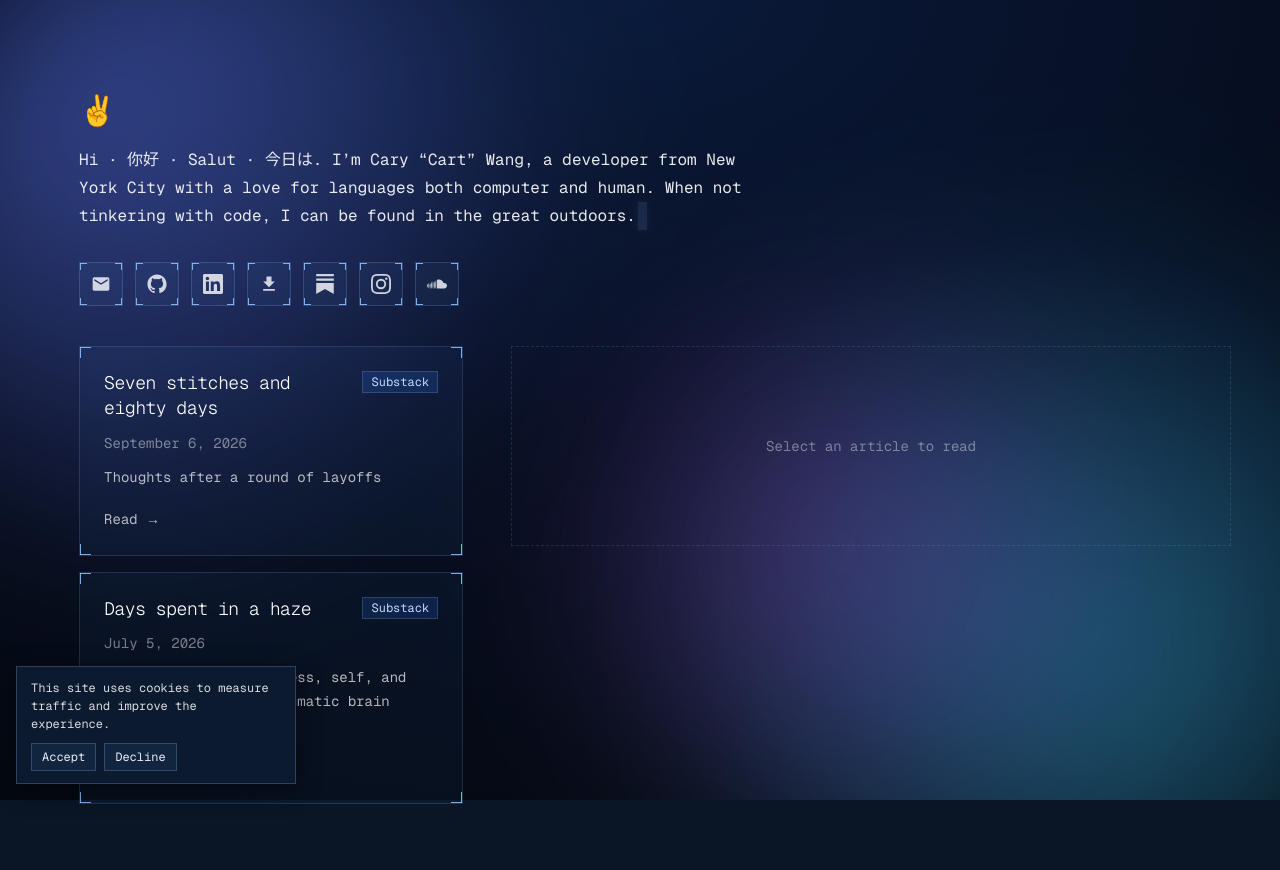
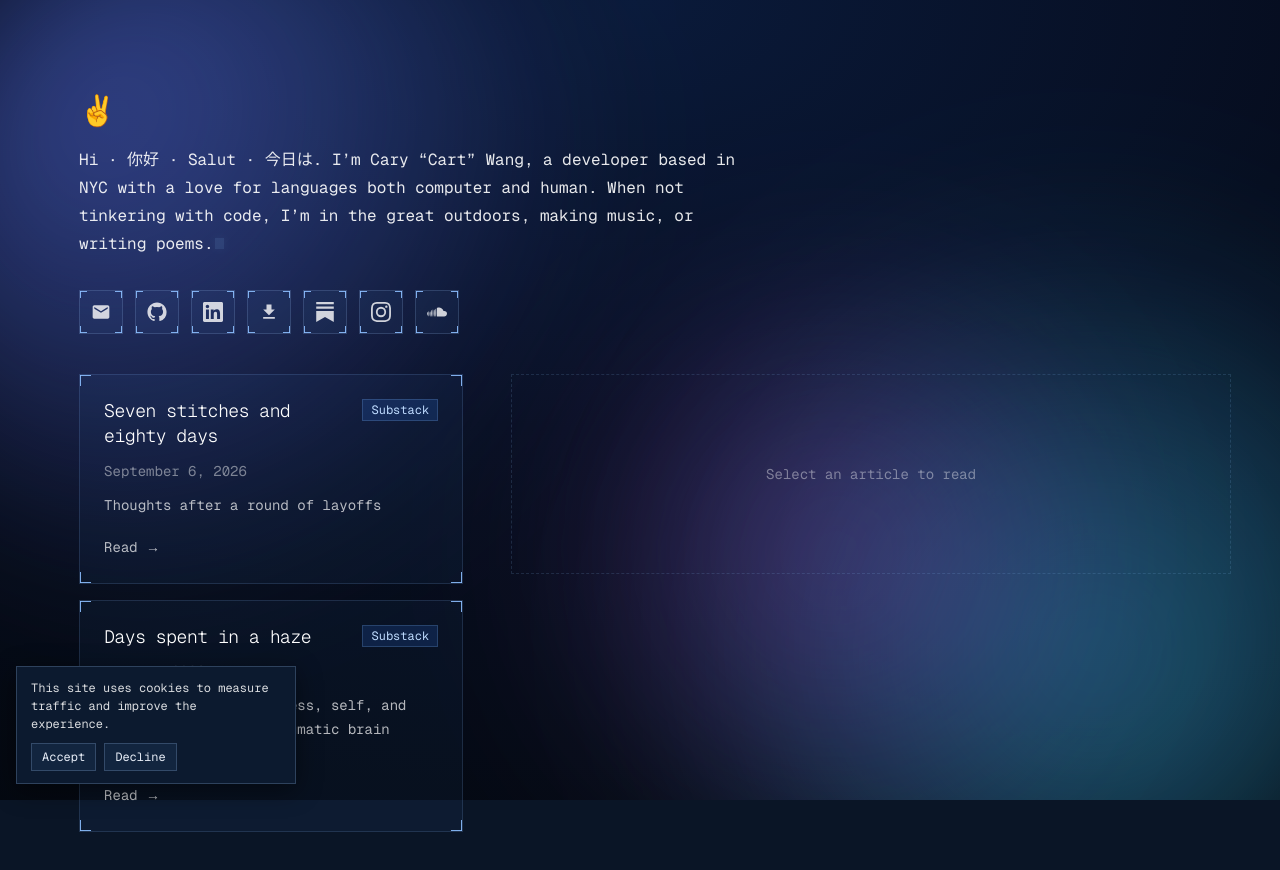
Before and after one commit to wangcary19/caryw.dev, a Next.js app: page / in a window 1280 px wide. Shown: the top 870 px of the page. Built offline with nearby package versions, Linux system fonts and the light colour scheme.

Commit message:
Fix terminal cursor height; update intro copy

```diff
--- a/src/app/globals.css
+++ b/src/app/globals.css
@@ -300,10 +300,10 @@ body {
 .terminal-cursor {
   display: inline-block;
   width: 0.55em;
-  height: 1em;
-  height: 1lh;
+  height: 0.72em;
+  height: 1cap;
   margin-left: 0.12em;
-  vertical-align: bottom;
+  vertical-align: baseline;
   background: #8cc6ff;
   box-shadow: 0 0 8px rgba(140, 198, 255, 0.6);
   animation: cursor-blink 1.1s steps(1) infinite;
--- a/src/app/page.tsx
+++ b/src/app/page.tsx
@@ -13,9 +13,9 @@ export default function Home() {
           <span className="sr-only">Hi</span>
         </h1>
         <p className="mt-5 max-w-2xl text-base leading-7 text-white/90">
-          Hi · 你好 · Salut · 今日は. I’m Cary “Cart” Wang, a developer from New
-          York City with a love for languages both computer and human. When not
-          tinkering with code, I can be found in the great outdoors.
+          Hi · 你好 · Salut · 今日は. I’m Cary “Cart” Wang, a developer based in NYC
+          with a love for languages both computer and human. When not tinkering
+          with code, I’m in the great outdoors, making music, or writing poems.
           <span className="terminal-cursor" aria-hidden="true" />
         </p>
 
```
